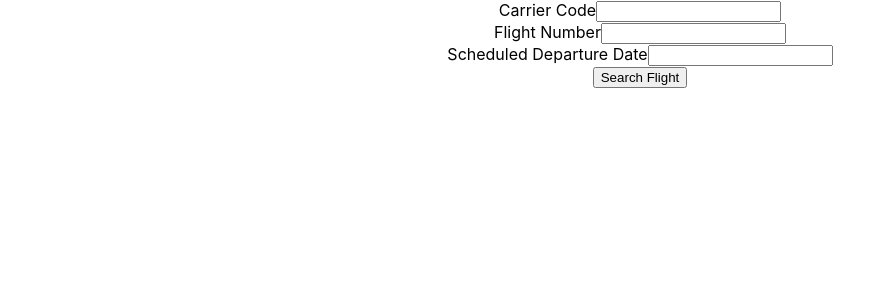
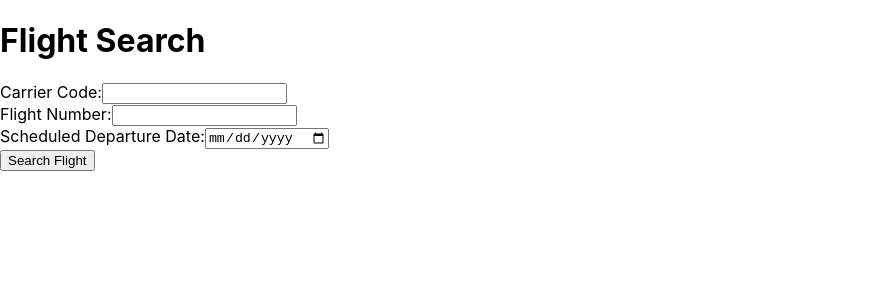
Before and after one commit to sethanimesh/flightstatus-frontend, a React (Create React App) app: page / in a window 1280 px wide. Shown: the top 300 px of the page, without its empty margins (0-896 px from the left). Built offline with nearby package versions, Linux system fonts and the light colour scheme.

Commit message:
flight search form component

```diff
--- a/src/App.js
+++ b/src/App.js
@@ -1,11 +1,26 @@
-import './App.css';
-import FlightSearchFormComponent from './Components/FlightSearchFormComponent';
+import React, { useState } from 'react';
+import FlightSearchForm from './Components/FlightSearchFormComponent';
 
 function App() {
+  const [flightData, setFlightData] = useState(null);
+
+  const handleSearch = (data) => {
+    setFlightData(data);
+  };
+
   return (
     <div className="App">
-      <FlightSearchFormComponent/>
+      <h1>Flight Search</h1>
+      <FlightSearchForm onSearch={handleSearch} />
+      {flightData && (
+        <div>
+          <h2>Flight Information:</h2>
+          <pre>{JSON.stringify(flightData, null, 2)}</pre>
+        </div>
+      )}
+
     </div>
+
   );
 }
 
--- a/src/Components/FlightSearchFormComponent.jsx
+++ b/src/Components/FlightSearchFormComponent.jsx
@@ -1,57 +1,95 @@
-import React, {useState} from 'react';
+import React, { useState } from 'react';
+import axios from 'axios';
 
-export default function FlightSearchFormComponent({onSearch}){
-    const[carrierCode, setCarrierCode] = useState('')
-    const[flightNumber, setFlightNumber] = useState('')
-    const[scheduledDepartureDate, setScheduledDepartureDate] = useState('')
+const FlightSearchForm = () => {
+  const [carrierCode, setCarrierCode] = useState('');
+  const [flightNumber, setFlightNumber] = useState('');
+  const [scheduledDepartureDate, setScheduledDepartureDate] = useState('');
+  const [flightData, setFlightData] = useState(null);
+  const [loading, setLoading] = useState(false);
+  const [error, setError] = useState(null);
 
-    const handleSearch = (event)=>{
+  const handleSearch = async (event) => {
     event.preventDefault();
-        if (carrierCode && flightNumber && scheduledDepartureDate){
-            onSearch({carrierCode, flightNumber, scheduledDepartureDate});
-
+    if (carrierCode && flightNumber && scheduledDepartureDate) {
+      setLoading(true);
+      setError(null);
+      try {
+        const flight_iata = `${carrierCode}${flightNumber}`;
+        const response = await axios.get(`https://api.aviationstack.com/v1/flights`, {
+          params: {
+            access_key: process.env.REACT_APP_API_KEY,
+            flight_iata: flight_iata,
+          },
+        });
+        if (response.data && response.data.data && response.data.data.length > 0) {
+          setFlightData(response.data.data[0]);  // Assume we want the first result
+        } else {
+          setError('No flight data found');
+          setFlightData(null);
         }
-        else{
-            alert("Enter all the details!");
+      } catch (err) {
+        setError('Failed to fetch flight data');
+      } finally {
+        setLoading(false);
       }
+    } else {
+      alert('Please fill out all fields.');
     }
+  };
 
   return (
+    <div>
       <form onSubmit={handleSearch}>
         <div>
-                <label>Carrier Code</label>
+          <label htmlFor="carrierCode">Carrier Code:</label>
           <input
-                    type='text'
+            type="text"
             id="carrierCode"
             value={carrierCode}
-                    onChange={(e)=>setCarrierCode(e.target.value)}
+            onChange={(e) => setCarrierCode(e.target.value)}
             required
-                >
-                </input>
+          />
         </div>
         <div>
-            <label>Flight Number</label>
+          <label htmlFor="flightNumber">Flight Number:</label>
           <input
-                    type='text'
+            type="text"
             id="flightNumber"
             value={flightNumber}
-                    onChange={(e)=>setFlightNumber(e.target.value)}
+            onChange={(e) => setFlightNumber(e.target.value)}
             required
-                >
-                </input>
+          />
         </div>
         <div>
-            <label>Scheduled Departure Date</label>
+          <label htmlFor="scheduledDepartureDate">Scheduled Departure Date:</label>
           <input
-                    type='text'
+            type="date"
             id="scheduledDepartureDate"
             value={scheduledDepartureDate}
-                    onChange={(e)=>setScheduledDepartureDate(e.target.value)}
+            onChange={(e) => setScheduledDepartureDate(e.target.value)}
             required
-                >
-                </input>
+          />
         </div>
         <button type="submit">Search Flight</button>
       </form>
-    )
-}
+
+      {loading && <p>Loading...</p>}
+      {error && <p>{error}</p>}
+      {flightData && (
+        <div>
+          <h2>Flight Details:</h2>
+          <p><strong>Airline:</strong> {flightData.airline.name}</p>
+          <p><strong>Flight Number:</strong> {flightData.flight.number}</p>
+          <p><strong>Departure Airport:</strong> {flightData.departure.airport}</p>
+          <p><strong>Arrival Airport:</strong> {flightData.arrival.airport}</p>
+          <p><strong>Scheduled Departure Time:</strong> {flightData.departure.scheduled}</p>
+          <p><strong>Scheduled Arrival Time:</strong> {flightData.arrival.scheduled}</p>
+          <p><strong>Status:</strong> {flightData.flight_status}</p>
+        </div>
+      )}
+    </div>
+  );
+};
+
+export default FlightSearchForm;
```
Also changed, not shown: package.json (+7 -0 lines), 2 other files (tests, documents, lock files or other folders). Lines whose indentation alone changed are shown as unchanged.
